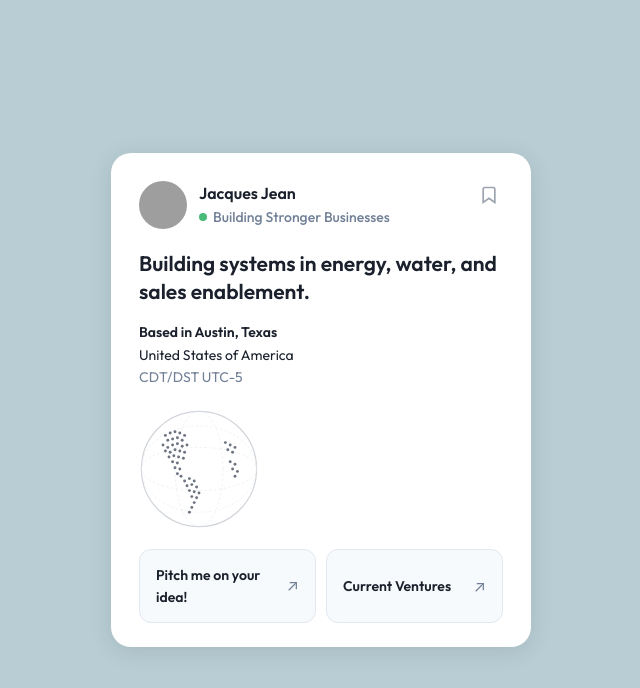
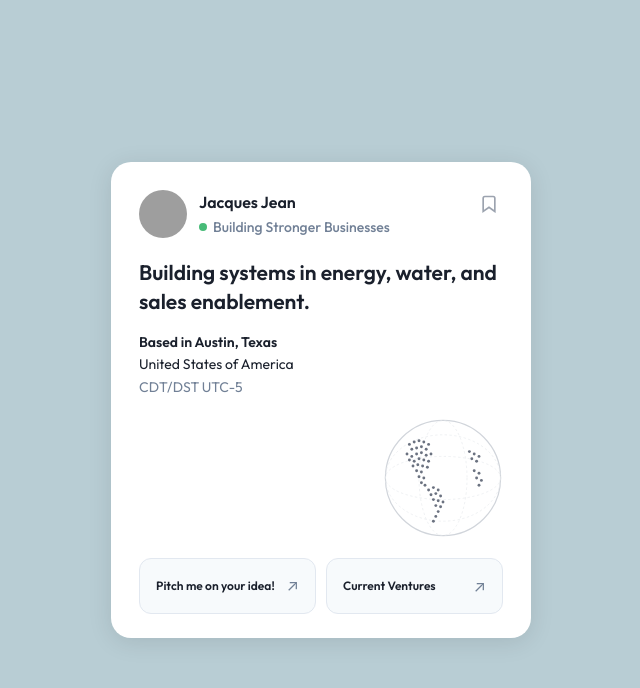
Before and after one commit to jacquesdjean/info, a React (Vite) app: page / in a window 1280 px wide. Shown: the top 688 px of the page, without its empty margins (319-959 px from the left). Built offline with nearby package versions, Linux system fonts and the light colour scheme; grey boxes are pictures that could not be loaded.

Commit message:
Fix Globe positioning and reduce bottom button text size
- Replace CardFooter with GlobeRow, right-aligned so Globe stays top-right
- Reduce BottomButtonLabel font-size from 14px to 12px

https://claude.ai/code/session_01NiTFW7mnjmyJyZ8HKkdsH7

```diff
--- a/src/components/HomeStyles.tsx
+++ b/src/components/HomeStyles.tsx
@@ -124,10 +124,9 @@ export const LocationLine = styled.p<{ $muted?: boolean; $bold?: boolean }>`
   line-height: 1.6;
 `;
 
-export const CardFooter = styled.div`
+export const GlobeRow = styled.div`
   display: flex;
-  justify-content: space-between;
-  align-items: flex-end;
+  justify-content: flex-end;
   margin-top: 20px;
 `;
 
@@ -159,7 +158,7 @@ export const BottomButton = styled.button`
 
 export const BottomButtonLabel = styled.span`
   font-family: ${fontStack};
-  font-size: 14px;
+  font-size: 12px;
   font-weight: 600;
   color: #1A202C;
 `;
--- a/src/pages/Home.tsx
+++ b/src/pages/Home.tsx
@@ -14,7 +14,7 @@ import {
   Headline,
   LocationBlock,
   LocationLine,
-  CardFooter,
+  GlobeRow,
   BottomRow,
   BottomButton,
   BottomButtonLabel,
@@ -92,9 +92,9 @@ export function Home() {
             <LocationLine $muted>CDT/DST UTC-5</LocationLine>
           </LocationBlock>
 
-          <CardFooter>
+          <GlobeRow>
             <Globe />
-          </CardFooter>
+          </GlobeRow>
 
           <BottomRow>
             <BottomButton as="a" href="https://cal.com/jacquesjean/phone" target="_blank" rel="noopener noreferrer">
```
